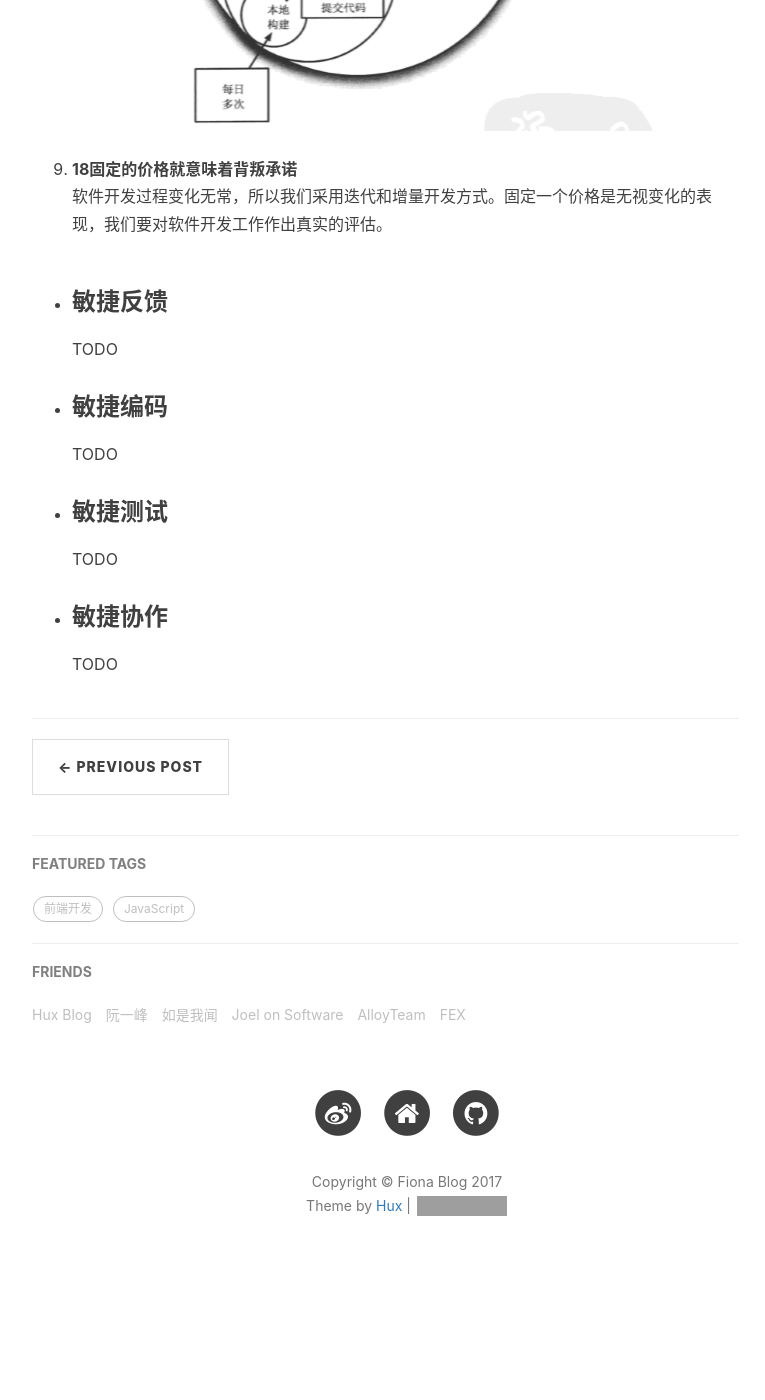
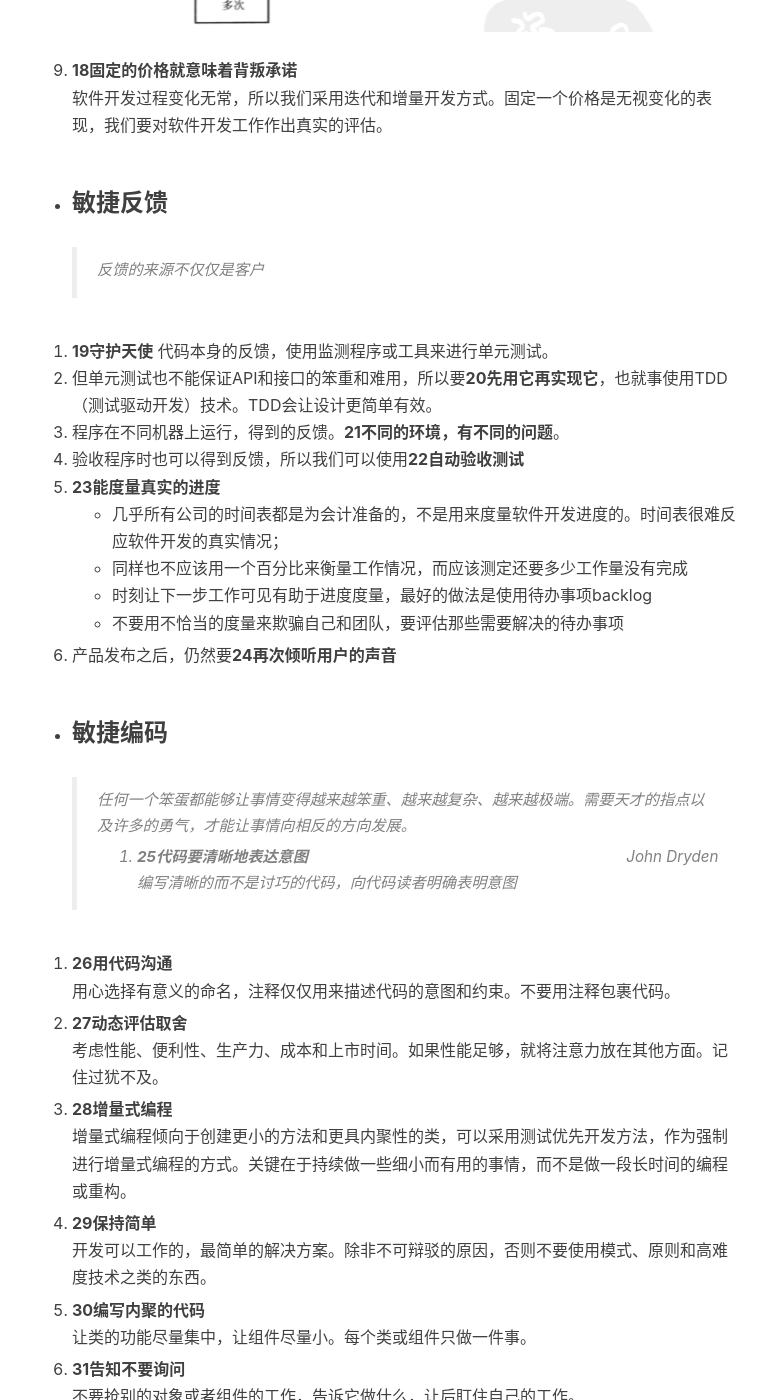
Before and after one commit to wangjiangman/blog, a Jekyll site: the page built from _posts/2017-02-15-practice-of-an-agile-devoloper.markdown, in a window 1280 px wide and 1400 px high, scrolled down 4938 px. Shown: the whole window, without its empty margins (233-998 px from the left). Built offline with Jekyll 4.4.1, drawn with Linux system fonts in a browser that asks for light colours; nearby versions of some CDN libraries; comment, search, counter and statistics services are not loaded; before the commit the page ends 6248 px from its top, so only the background shows below that; some of the changed text lies outside the part shown; grey boxes are pictures that could not be loaded.

Commit message:
update blog

```diff
--- a/_posts/2017-02-15-practice-of-an-agile-devoloper.markdown
+++ b/_posts/2017-02-15-practice-of-an-agile-devoloper.markdown
@@ -1,6 +1,6 @@
 ---
 layout:     post
-title:      "敏捷开发修炼之道note"
+title:      "敏捷开发修炼之道笔记"
 subtitle:   "Practice of an agile developer note"
 date:       2017-02-15
 author:     "Fiona"
@@ -27,11 +27,11 @@ tags:
 > 敏捷开发就是在一个高度协作的环境中，不断地使用反馈进行自我调整和完善。
 
 
-- #### 1、高度协作的环境
+1. **高度协作的环境**
 	开发者之间协作编码（方式有结对编程，使用版本管理工具等）; 开发者和客户用户之间保持协作，频繁地为用户展示系统
-- #### 2、反馈
+2. **反馈**
 	指的是，要开发者本身及时地对代码进行review，做好单元测试，或者邀请其他开发者对设计或者代码进行评审。调整和完善则指对代码进行完善，必要时对代码进行重构
-- #### 3、要以迭代的方式进行工作
+3. **要以迭代的方式进行工作**
 	就要不断重复反馈和调整的过程
 
 - ### 敏捷开发内功招数
@@ -66,14 +66,13 @@ tags:
 - ### 学无止境
 
 1. **5跟踪变化**, 软件开发行业，瞬息万变，我们要时刻跟踪变化。不需要精通所有技术（项目相关的精通即可），但要知道行业动向。
+如何跟踪行业动态：
+* 迭代和增量式学习：记下想了解的知识，每天花一定的时间深入研究。
+* 多逛社区，了解知名博主们都在学习什么
+* 参加用户组活动和研讨会
+* 如饥似渴地阅读
 
-	如何跟踪行业动态：
-	* 迭代和增量式学习：记下想了解的知识，每天花一定的时间深入研究。
-	* 多逛社区，了解知名博主们都在学习什么
-	* 参加用户组活动和研讨会
-	* 如饥似渴地阅读
-
-	跟踪最新技术时，要合理安排学习时间和重点，明白新技术适用在什么地方，可以解决什么问题。
+跟踪最新技术时，要合理安排学习时间和重点，明白新技术适用在什么地方，可以解决什么问题。
 
 2. **6对团队投资**，知识在分享时可以产生新的火花，要善于在团队中分享和促成其他成员形成分享的习惯
 
@@ -128,17 +127,83 @@ c、提交代码
 软件开发过程变化无常，所以我们采用迭代和增量开发方式。固定一个价格是无视变化的表现，我们要对软件开发工作作出真实的评估。
 
 - ### 敏捷反馈
+>反馈的来源不仅仅是客户
 
-	TODO
+1. **19守护天使** 代码本身的反馈，使用监测程序或工具来进行单元测试。
+2. 但单元测试也不能保证API和接口的笨重和难用，所以要**20先用它再实现它**，也就事使用TDD（测试驱动开发）技术。TDD会让设计更简单有效。
+3. 程序在不同机器上运行，得到的反馈。**21不同的环境，有不同的问题**。
+4. 验收程序时也可以得到反馈，所以我们可以使用**22自动验收测试**
+5. **23能度量真实的进度**
+	* 几乎所有公司的时间表都是为会计准备的，不是用来度量软件开发进度的。时间表很难反应软件开发的真实情况；
+	* 同样也不应该用一个百分比来衡量工作情况，而应该测定还要多少工作量没有完成
+	* 时刻让下一步工作可见有助于进度度量，最好的做法是使用待办事项backlog
+	* 不要用不恰当的度量来欺骗自己和团队，要评估那些需要解决的待办事项
+6. 产品发布之后，仍然要**24再次倾听用户的声音**
 
 - ### 敏捷编码
+>任何一个笨蛋都能够让事情变得越来越笨重、越来越复杂、越来越极端。需要天才的指点以及许多的勇气，才能让事情向相反的方向发展。
+><p style="float:right;">John Dryden</p>
+1. **25代码要清晰地表达意图**
+编写清晰的而不是讨巧的代码，向代码读者明确表明意图
 
-	TODO
+2. **26用代码沟通**
+用心选择有意义的命名，注释仅仅用来描述代码的意图和约束。不要用注释包裹代码。
+
+3. **27动态评估取舍**
+考虑性能、便利性、生产力、成本和上市时间。如果性能足够，就将注意力放在其他方面。记住过犹不及。
+
+4. **28增量式编程**
+增量式编程倾向于创建更小的方法和更具内聚性的类，可以采用测试优先开发方法，作为强制进行增量式编程的方式。关键在于持续做一些细小而有用的事情，而不是做一段长时间的编程或重构。
+
+5. **29保持简单**
+开发可以工作的，最简单的解决方案。除非不可辩驳的原因，否则不要使用模式、原则和高难度技术之类的东西。
+
+6. **30编写内聚的代码**
+让类的功能尽量集中，让组件尽量小。每个类或组件只做一件事。
+
+7. **31告知不要询问**
+不要抢别的对象或者组件的工作，告诉它做什么，让后盯住自己的工作。
+
+8. **32根据契约进行替换**
+针对is-a关系使用继承；针对has-a或uses-a关系使用委托。通过替换遵循接口契约的类，来添加并改进功能特性，要多使用委托而不是继承。
 
 - ### 敏捷测试
+>你也许会对木匠那毫无差错的工作印象深刻。但我向你保证，事实不是这样的。真正的高手只是知道如何亡羊补牢。
+	> <p style="float:right;">——Jeff Miller，家具制造者、作家</p>
 
-	TODO
+1. **33记录问题解决日志**
+维护一个问题及其解决方案的日志。这本身是修复问题的一部分。
+可以记录一下几点：
+ * 问题发生的时间
+ * 问题简述
+ * 解决方案详细描述
+ * 引用文章或者网址
+ * 相关代码片段或者对话框的截屏
+2. **34警告即为错误**
+迁入的代码不应该有任何警告
+3. **35对问题各个击破**
+解决问题时，要将问题域与周边环境隔离开来。
+4. **36报告所有的异常**
+处理或者向上传播所有的异常。不要将异常压制不管，临时这样做也不行。
+5. **37提供有用的错误信息**
+错误信息为解决问题提供线索。当问题发生时，可以详细研究问题的细节描述和发生的上下文。
 
 - ### 敏捷协作
+> 我不仅发挥了自己的全部能力，还将我所仰仗的人的能力发挥到极致。
 
-	TODO
+1. **38定期安排会面时间**
+了解各自的进度和手头上的工作，而且把各自遇到的问题拿出来讨论。
+2. **39架构师必须写代码**
+优秀的设计从积极的程序员那里开始演化。积极的编程可以带来深入的理解。不愿意编程的架构师，不知道系统的真实情况，是无法展开设计的。
+3. **40实行代码集体所有制**
+让每个人都能修改整个系统的问题而又不至于胡作非为。
+4. **41成为指导者**
+分享自己擅长的领域，指导别人也是在增长自己的学识，同时提升了整个团队的实力。
+5. **42允许大家自己想办法**
+给别人解决问题的机会。指给他们正确的方向。而不是直接提供解决方案。
+6. **43准备好后再共享代码**
+无论在何种状况下都不允许提交未完成的代码或者没有进行单元测试或者自测试的代码。
+7. **44进行代码复查**
+代码复查对于提升代码质量和降低错误率来说是无价之宝。
+8. **45及时通报进展及问题**
+发布进展状况，新的想法和目前正在关注的主题，不要等着别人来问项目状态如何。
```
